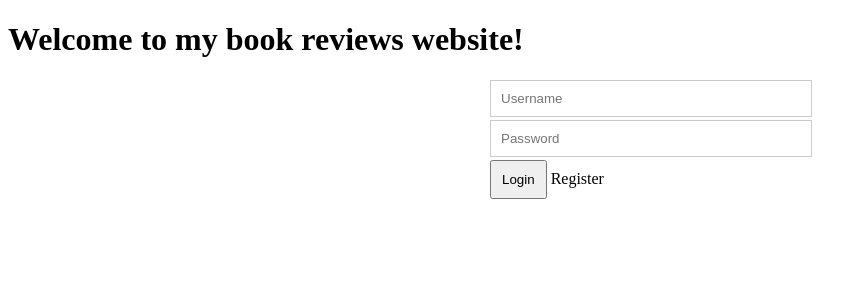
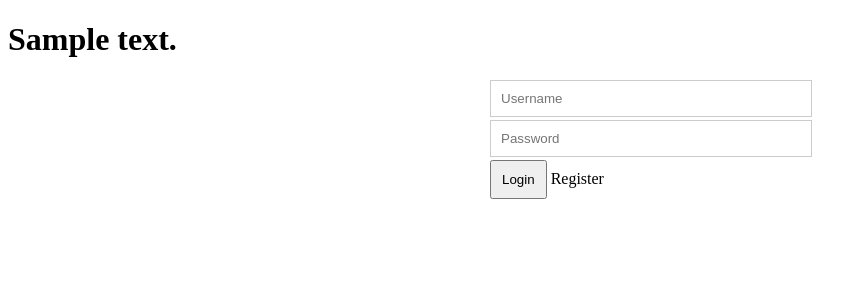
Before and after one commit to bielrv/cs50w-HarvardX, a Flask app: template project1/templates/index.html in a window 1280 px wide. Shown: the top 300 px of the page, without its empty margins (0-867 px from the left). Run offline with Flask 2, Linux system fonts and the light colour scheme; the template is opened without the code that fills it: most values are stand-ins (such as "Sample title", 1, 10 or a date in 2020).

Commit message:
Adjust hello.html when logged in

```diff
--- a/project1/templates/index.html
+++ b/project1/templates/index.html
@@ -1,9 +1,19 @@
-{% extends "layout.html" %} {% block heading %} Welcome to my book reviews website! {% endblock %} {% block body %}
+{% extends "layout.html" %}
+{% block heading %}
+  {% if text == None %}
+    Welcome to my book reviews website!
+  {% else %}
+    {{text}}
+  {% endif %}
+
+{% endblock %}
+
+{% block body %}
 <input type='checkbox' id='form-switch'>
 
 <form id='login-form' action="{{ url_for('login') }}" method='post'>
-  <input type="text" placeholder="Username" required>
-  <input type="password" placeholder="Password" required>
+  <input type="text" name="username" placeholder="Username" required>
+  <input type="password" name="password" placeholder="Password" required>
   <button type='submit'>Login</button>
   <label for='form-switch'><span>Register</span></label>
 </form>
@@ -16,5 +26,4 @@
   <button type='submit'>Register</button>
   <label for='form-switch'>Already Member ? Sign In Now..</label>
 </form>
-
 {% endblock %}
```
